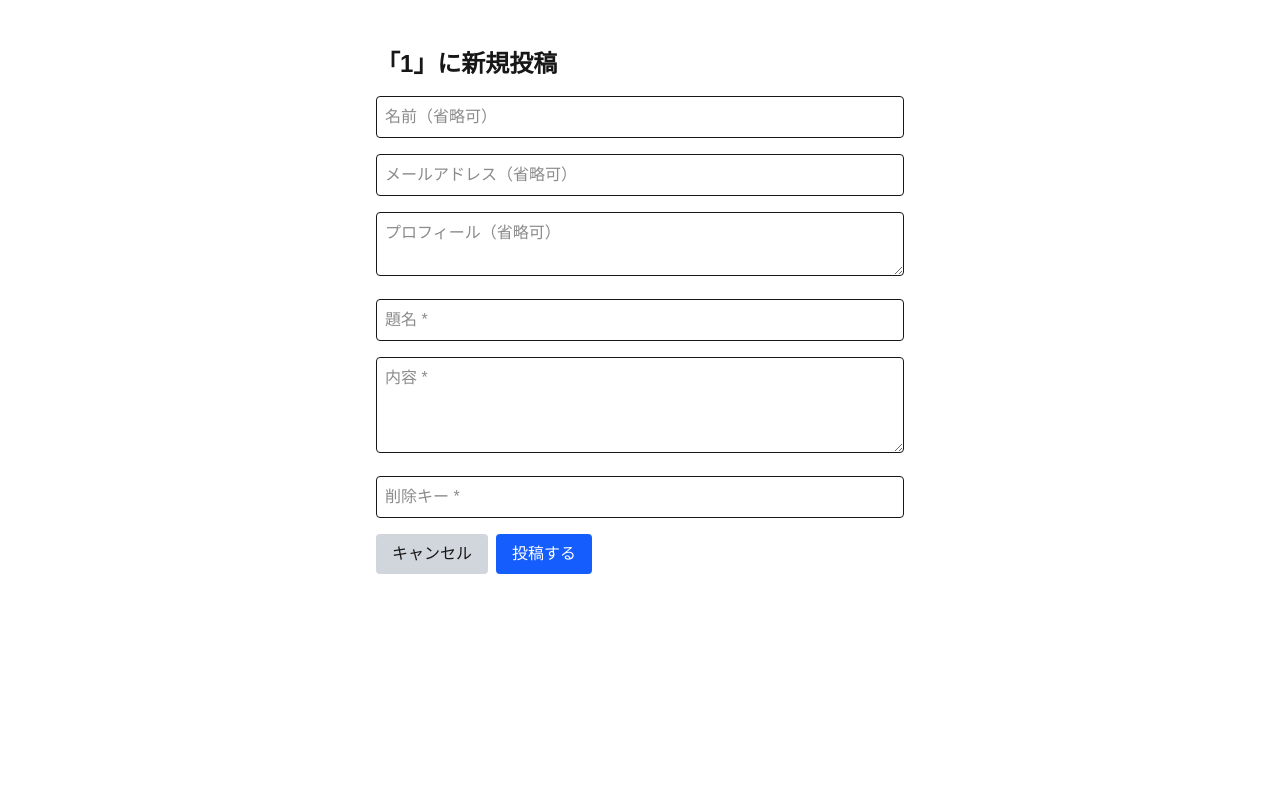
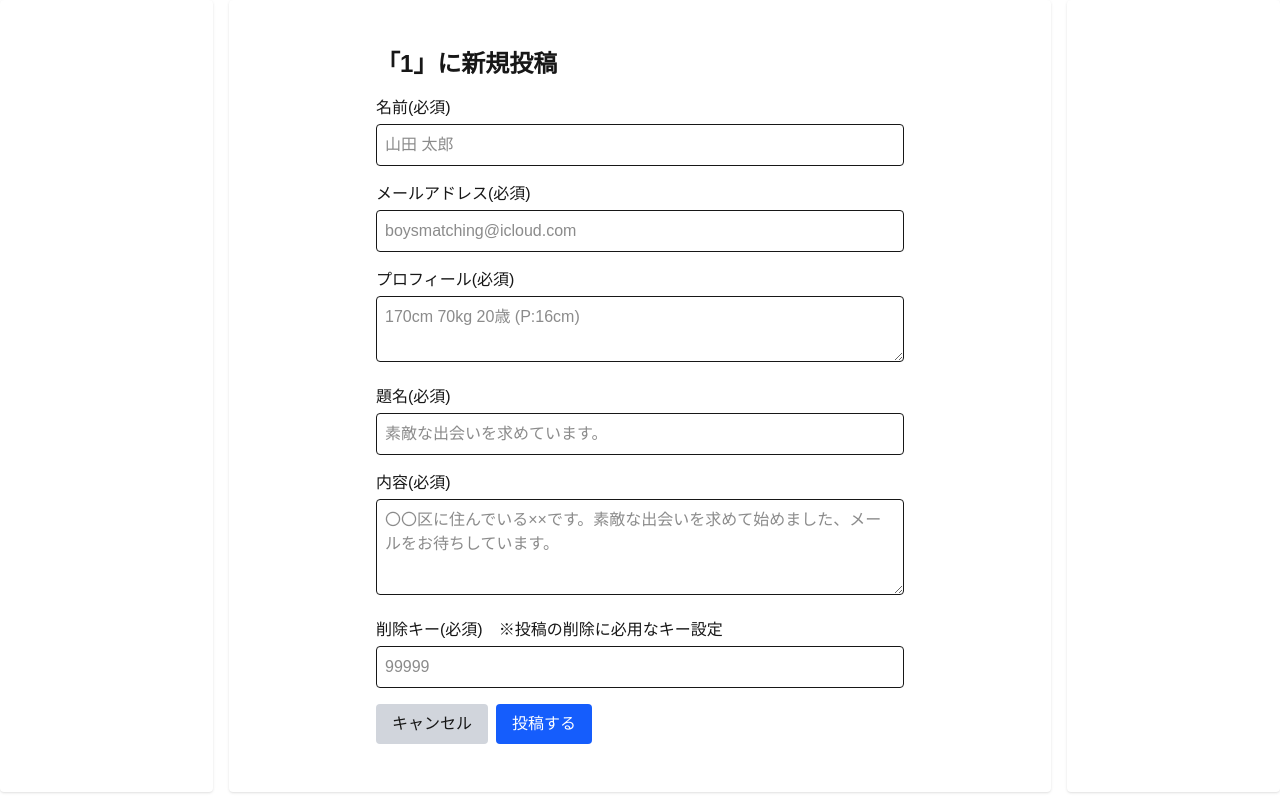
Before and after one commit to Y-Uchida-YU/multi-community-board, a Next.js app: page /02-community-board/1/01-new in a window 1280 px wide. Built offline with nearby package versions, Linux system fonts and the light colour scheme; no server answers.

Commit message:
choro:Todays Modify Program

```diff
--- a/app/01-choice-prefectures/page.tsx
+++ b/app/01-choice-prefectures/page.tsx
@@ -56,7 +56,7 @@ export default function ChoicePrefecturesPage() {
     <div className="max-w-4xl mx-auto">
       <div className="bg-white shadow-lg rounded-xl p-8">
         <h1 className="text-3xl font-bold text-blue-700 mb-8 text-center">
-          あなたの都道府県を選択してください
+          都道府県を選択してください
         </h1>
 
         {REGIONS.map(region => (
--- a/app/02-community-board/[pref]/01-new/page.tsx
+++ b/app/02-community-board/[pref]/01-new/page.tsx
@@ -47,44 +47,62 @@ export default function NewPostPage() {
         「{decodedPref}」に新規投稿
       </h1>
       <form onSubmit={handleSubmit} className="space-y-4">
+        <label htmlFor='name' className='block mb-1 font-medium'>
+          名前(必須)
+        </label>
         <input
           type="text"
-          placeholder="名前（省略可）"
+          placeholder="山田 太郎"
           value={name}
           onChange={(e) => setName(e.target.value)}
           className="w-full p-2 border rounded"
         />
+        <label htmlFor='email' className='block mb-1 font-medium'>
+          メールアドレス(必須)
+        </label>
         <input
           type="email"
-          placeholder="メールアドレス（省略可）"
+          placeholder="boysmatching@icloud.com"
           value={email}
           onChange={(e) => setEmail(e.target.value)}
           className="w-full p-2 border rounded"
         />
+        <label htmlFor='email' className='block mb-1 font-medium'>
+          プロフィール(必須)
+        </label>
         <textarea
-          placeholder="プロフィール（省略可）"
+          placeholder="170cm 70kg 20歳 (P:16cm)"
           value={profile}
           onChange={(e) => setProfile(e.target.value)}
-          className="w-full p-2 border rounded h-16"
+          className="w-full p-2 border rounded"
         />
+        <label htmlFor='title' className='block mb-1 font-medium'>
+          題名(必須)
+        </label>
         <input
           type="text"
-          placeholder="題名 *"
+          placeholder="素敵な出会いを求めています。"
           value={title}
           onChange={(e) => setTitle(e.target.value)}
           required
           className="w-full p-2 border rounded"
         />
+        <label htmlFor='Post' className='block mb-1 font-medium'>
+          内容(必須)
+        </label>
         <textarea
-          placeholder="内容 *"
+          placeholder="〇〇区に住んでいる××です。素敵な出会いを求めて始めました、メールをお待ちしています。"
           value={content}
           onChange={(e) => setContent(e.target.value)}
           required
           className="w-full p-2 border rounded h-24"
         />
+        <label htmlFor='email' className='block mb-1 font-medium'>
+          削除キー(必須)　※投稿の削除に必用なキー設定
+        </label>
         <input
           type="password"
-          placeholder="削除キー *"
+          placeholder="99999"
           value={deleteKey}
           onChange={(e) => setDeleteKey(e.target.value)}
           required
--- a/app/layout.tsx
+++ b/app/layout.tsx
@@ -8,17 +8,17 @@ export default function RootLayout({ children }: { children: ReactNode }) {
   return (
     <html lang="ja">
       <Head>
-        {/* AdSense ライブラリをプレーン<script>で一度だけ読み込み */}
+        {/* Google AdSense ライブラリを head で一度だけ読み込み */}
         <script
           async
           src="https://pagead2.googlesyndication.com/pagead/js/adsbygoogle.js?client=ca-pub-5397248117043431"
           crossOrigin="anonymous"
         ></script>
       </Head>
-      <body className="bg-blue-50 min-h-screen">
+      <body className="bg-white min-h-screen">
         <div className="flex h-full">
           {/* 左サイドバー広告 */}
-          <aside className="hidden xl:flex w-60 p-4">
+          <aside className="hidden lg:block w-1/6 p-4 bg-white rounded shadow-sm">
             <div className="flex items-center justify-center w-full h-full">
               <ins
                 className="adsbygoogle block"
@@ -37,10 +37,11 @@ export default function RootLayout({ children }: { children: ReactNode }) {
           </aside>
 
           {/* メインコンテンツ */}
-          <main className="flex-1 p-6">{children}</main>
+          <main className="flex-1 p-6 bg-white rounded shadow mx-4">
+            {children}</main>
 
           {/* 右サイドバー広告 */}
-          <aside className="hidden xl:flex w-60 p-4">
+          <aside className="hidden lg:block w-1/6 p-4 bg-white rounded shadow-sm">
             <div className="flex items-center justify-center w-full h-full">
               <ins
                 className="adsbygoogle block"
--- a/next.config.js
+++ b/next.config.js
@@ -1,4 +1,26 @@
 /** @type {import('next').NextConfig} */
+const nextConfig = {
+  async headers() {
+    return [
+      {
+        // すべてのページに適用
+        source: '/:path*',
+        headers: [
+          {
+            key: 'Content-Security-Policy',
+            value: [
+              "default-src 'self'",
+              "script-src 'self' https://pagead2.googlesyndication.com 'unsafe-eval'",
+              "style-src 'self' 'unsafe-inline'",
+              "img-src 'self' data: https://pagead2.googlesyndication.com",
+              "connect-src 'self'",
+            ].join('; ')
+          }
+        ]
+      }
+    ]
+  },
+}
 module.exports = {
     async redirects() {
       return [
```
